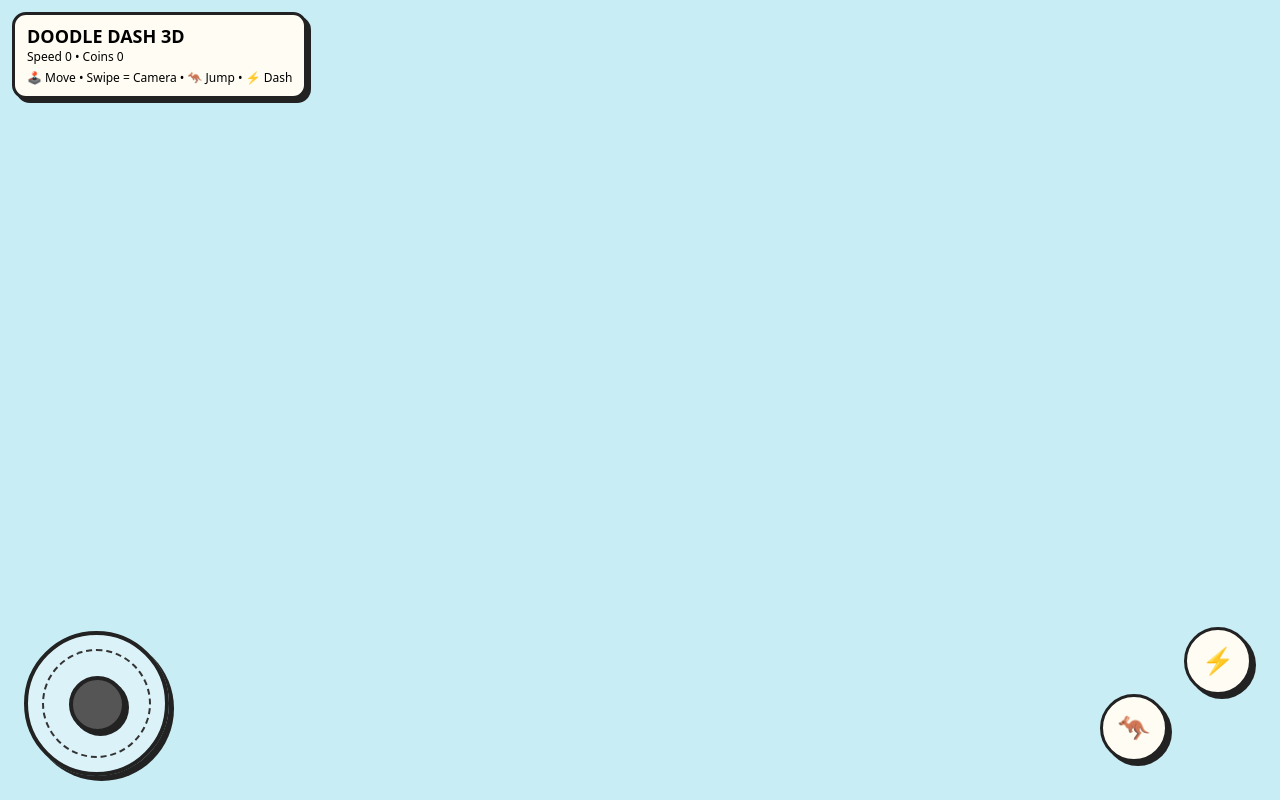
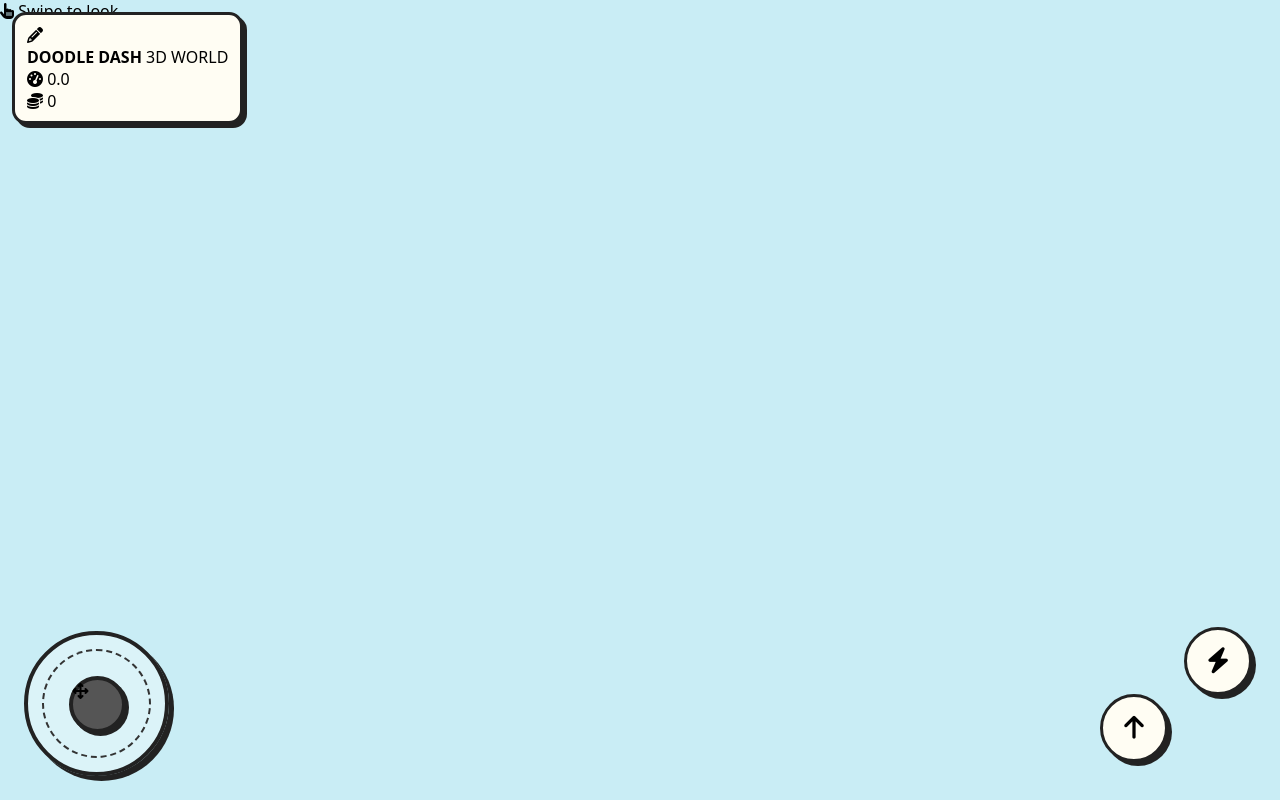
Before and after one commit to Arya-da-goat/Doodle-World, a plain HTML site: page index.html in a window 1280 px wide. Drawn offline with nearby package versions, Linux system fonts and the light colour scheme.

Commit message:
Refactor index.html for improved structure and icons
Updated the HTML structure and added Font Awesome icons for better UI representation.

```diff
--- a/index.html
+++ b/index.html
@@ -1 +1,112 @@
-<!doctype html><html><head><meta charset="utf-8"><meta name="viewport" content="width=device-width,initial-scale=1,maximum-scale=1,user-scalable=no"><title>Doodle Dash 3D</title><link rel="stylesheet" href="style.css"></head><body><div id="hud"><b>DOODLE DASH 3D</b><div id="stats">Speed 0 • Coins 0</div><small>🕹️ Move • Swipe = Camera • 🦘 Jump • ⚡ Dash</small></div><div id="joystick"><div id="stick"></div></div><button id="jump">🦘</button><button id="dash">⚡</button><div id="msg"></div><script type="importmap">{"imports":{"three":"https://cdn.jsdelivr.net/npm/three@0.180.0/build/three.module.js"}}</script><script type="module" src="game.js"></script></body></html>
+<!doctype html>
+<html lang="en">
+
+<head>
+  <meta charset="utf-8">
+
+  <meta
+    name="viewport"
+    content="width=device-width,initial-scale=1,maximum-scale=1,user-scalable=no"
+  >
+
+  <title>Doodle Dash 3D</title>
+
+  <!-- Font Awesome -->
+  <link
+    rel="stylesheet"
+    href="https://cdnjs.cloudflare.com/ajax/libs/font-awesome/6.5.2/css/all.min.css"
+  >
+
+  <link rel="stylesheet" href="style.css">
+</head>
+
+<body>
+
+  <!-- HUD -->
+  <div id="hud">
+
+    <div class="brand">
+      <div class="brand-icon">
+        <i class="fa-solid fa-pencil"></i>
+      </div>
+
+      <div>
+        <strong>DOODLE DASH</strong>
+        <span>3D WORLD</span>
+      </div>
+    </div>
+
+    <div class="stats">
+
+      <div class="stat">
+        <i class="fa-solid fa-gauge-high"></i>
+        <span id="speed">0.0</span>
+      </div>
+
+      <div class="stat">
+        <i class="fa-solid fa-coins"></i>
+        <span id="coins">0</span>
+      </div>
+
+    </div>
+
+  </div>
+
+
+  <!-- Camera swipe zone -->
+  <div id="cameraZone">
+
+    <div id="cameraHint">
+      <i class="fa-solid fa-hand-pointer"></i>
+      <span>Swipe to look</span>
+    </div>
+
+  </div>
+
+
+  <!-- Movement joystick -->
+  <div id="joystick">
+    <div class="joystick-ring"></div>
+
+    <div id="stick">
+      <i class="fa-solid fa-arrows-up-down-left-right"></i>
+    </div>
+  </div>
+
+
+  <!-- Jump -->
+  <button
+    id="jump"
+    class="action-button jump-button"
+    aria-label="Jump"
+  >
+    <i class="fa-solid fa-arrow-up"></i>
+  </button>
+
+
+  <!-- Dash -->
+  <button
+    id="dash"
+    class="action-button dash-button"
+    aria-label="Dash"
+  >
+    <i class="fa-solid fa-bolt"></i>
+  </button>
+
+
+  <!-- Message -->
+  <div id="msg">
+    <i class="fa-solid fa-circle-info"></i>
+    <span></span>
+  </div>
+
+
+  <script type="importmap">
+  {
+    "imports": {
+      "three": "https://cdn.jsdelivr.net/npm/three@0.180.0/build/three.module.js"
+    }
+  }
+  </script>
+
+  <script type="module"
```
